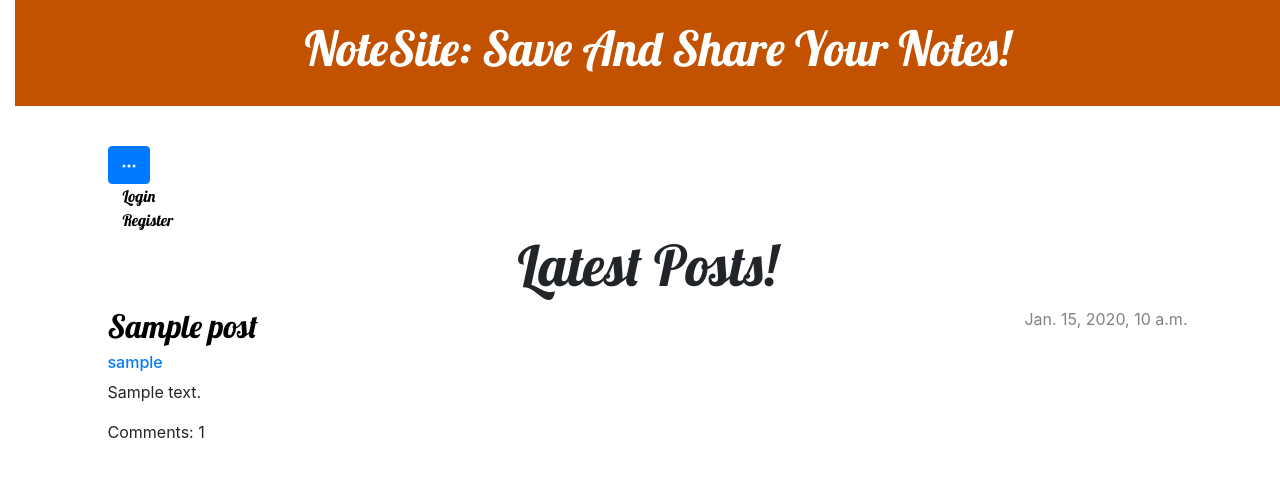
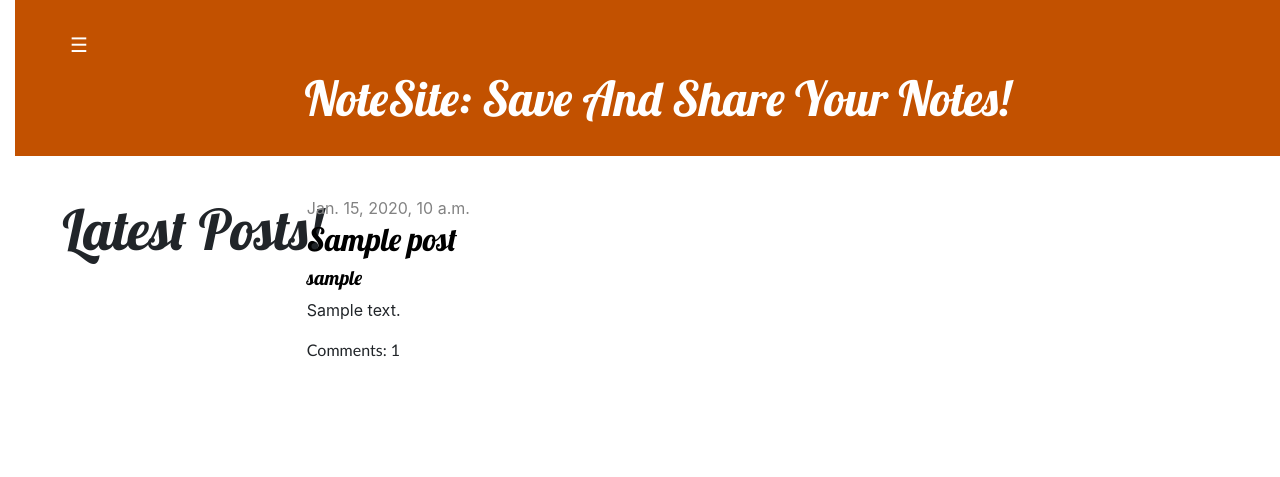
Before and after one commit to Ciryandil/notesite, a Django app: page / in a window 1280 px wide. Shown: the top 477 px of the page. Run offline with Django 3.2, Linux system fonts and the light colour scheme; tables that the repository leaves empty hold one stand-in row (values such as "Sample post").

Commit message:
styled user profile and frontpage

```diff
--- a/blog/models.py
+++ b/blog/models.py
@@ -11,7 +11,7 @@ from django.contrib.auth.models import User
 
 
 class Post(models.Model):
-    author = models.ForeignKey(settings.AUTH_USER_MODEL, on_delete = models.CASCADE)
+    author = models.ForeignKey(settings.AUTH_USER_MODEL, on_delete = models.CASCADE, related_name='myposts')
     title = models.CharField(max_length = 200)
     text = models.TextField()
     created_date = models.DateTimeField(default = timezone.now)
--- a/blog/static/css/blog.css
+++ b/blog/static/css/blog.css
@@ -1,7 +1,29 @@
+a {
+    font-family: 'Lobster';
+    color: #000000;
+
+}
+a:hover {
+    color:#000000;
+}
+
+.author
+{
+    font-size: 15pt;
+}
+
+.comments
+{
+    font-family: 'Trebuchet MS';
+
+}
+
 h1 a, h2 a {
     color: #C25100;
-    font-family: 'Lobster'
+    font-family: 'Lobster';
 }
+
+
 
 body {
     padding-left: 15px;
@@ -80,9 +102,75 @@ h4 {
     background-color: #C25100;
 }
 
-.sidebar-nav,
-.sidebar-nav:hover,
-.sidebar-nav:visited {
-    color: #000000;
-    font-family: 'Lobster'
+.sidebar {
+  height: 100%; /* 100% Full-height */
+  width: 0; /* 0 width - change this with JavaScript */
+  position: fixed; /* Stay in place */
+  z-index: 1; /* Stay on top */
+  top: 0;
+  left: 0;
+  background-color: #111; /* Black*/
+  overflow-x: hidden; /* Disable horizontal scroll */
+  padding-top: 60px; /* Place content 60px from the top */
+  transition: 0.5s; /* 0.5 second transition effect to slide in the sidebar */
 }
+
+/* The sidebar links */
+.sidebar a {
+  padding: 8px 8px 8px 32px;
+  text-decoration: none;
+  font-size: 25px;
+  font-family: 'Lobster';
+  color: #818181;
+  display: block;
+  transition: 0.3s;
+}
+
+/* When you mouse over the navigation links, change their color */
+.sidebar a:hover {
+  color: #f1f1f1;
+}
+
+/* Position and style the close button (top right corner) */
+.sidebar .closebtn {
+  position: absolute;
+  top: 0;
+  right: 25px;
+  font-size: 36px;
+  margin-left: 50px;
+}
+
+/* The button used to open the sidebar */
+.openbtn {
+  font-size: 20px;
+  cursor: pointer;
+  background-color: #C25100;
+  color: white;
+  padding: 10px 15px;
+  border: none;
+}
+
+.openbtn:hover {
+  background-color: #C25100;
+}
+
+/* Style page content - use this if you want to push the page content to the right when you open the side navigation */
+#main {
+  transition: margin-left .5s; /* If you want a transition effect */
+  padding: 20px;
+}
+
+/* On smaller screens, where height is less than 450px, change the style of the sidenav (less padding and a smaller font size) */
+@media screen and (max-height: 450px) {
+  .sidebar {padding-top: 15px;}
+  .sidebar a {font-size: 18px;}
+}
+
+#usersidebar
+{
+    border-right-style:solid;
+    border-right-width:medium;
+    border-right-color: grey;
+
+
+}
--- /dev/null
+++ b/blog/static/js/blog.js
@@ -0,0 +1,11 @@
+/* Set the width of the sidebar to 250px and the left margin of the page content to 250px */
+function openNav() {
+  document.getElementById("mySidebar").style.width = "250px";
+  document.getElementById("main").style.marginLeft = "250px";
+}
+
+/* Set the width of the sidebar to 0 and the left margin of the page content to 0 */
+function closeNav() {
+  document.getElementById("mySidebar").style.width = "0";
+  document.getElementById("main").style.marginLeft = "0";
+}
--- a/blog/templates/blog/base.html
+++ b/blog/templates/blog/base.html
@@ -14,65 +14,38 @@
         integrity="sha384-Piv4xVNRyMGpqkS2by6br4gNJ7DXjqk09RmUpJ8jgGtD7zP9yug3goQfGII0yAns"
         crossorigin="anonymous"></script>
     <link rel="stylesheet" href="/static/css/blog.css??{% now " U" %}">
+    <script src="/static/js/blog.js??{% now " U" %}"></script>
     <title>Basic blog</title>
 </head>
 
 <body>
     <header class="page-header">
+        <button class="openbtn" onclick="openNav()">&#9776;</button>
         <div class="container">
 
 
             <h1 class="text-center"><a href="/">NoteSite: Save And Share Your Notes!</a></h1>
         </div>
     </header>
-    <main class="container">
-        <div class="col-md-auto">
-        <a class="btn btn-primary" data-toggle="collapse" href="#collapseExample" role="button" aria-expanded="false" aria-controls="collapseExample">
-            {% include './icons/three-dots.svg' %}
-          </a>
-            <div class="col" id="collapseExample">
+    <div id="mySidebar" class="sidebar">
+        <a href="javascript:void(0)" class="closebtn" onclick="closeNav()">&times;</a>
         {% if user.is_authenticated %}
-                <div class="row row-cols-1">
-                    <div class="col">
         <a class="sidebar-nav" href="{% url 'profile' username=user.get_username %}">Welcome back, {{user.get_username}}!</a>
-
-                    </div>
-                </div>
-                <div class="row row-cols-1">
-                    <div class="col">
         <a href="{% url 'post_new' %}" class="sidebar-nav">Make a new post
             {% include './icons/file-earmark-plus.svg' %}
         </a>
-                    </div>
-                </div>
-                <div class="row row-cols-1">
-                    <div class="col">
         <a href="{% url 'logout'%}?next={{request.path}}" class="sidebar-nav">Logout</a>
-                    </div>
-                </div>
-
-
-
         {% else %}
-                <div class="row row-cols-1">
-                    <div class="col">
         <a href="{% url 'login'%}?next={{request.path}}" class="sidebar-nav">Login</a>
-                    </div>
-                </div>
-                <div class="row row-cols-1">
-                    <div class="col">
         <a href="{% url 'register' %}" class="sidebar-nav">Register</a>
-                    </div>
-                </div>
-
         {% endif %}
     </div>
-        </div>
-            <div class="col">
+    <main class="container">
+
+        <div class="row">
                 {% block content %}
                 {% endblock %}
             </div>
-
     </main>
 </body>
 
--- a/blog/templates/blog/post_list.html
+++ b/blog/templates/blog/post_list.html
@@ -14,9 +14,9 @@
         {{ post.created_date }}
     </time>
     <h2><a href="{% url 'post_detail' slug=post.slug %}">{{ post.title }}</a></h2>
-    <h6><a href = {% url 'profile' username=post.author %}>{{post.author}}</a></h6>
+    <h6><a href = {% url 'profile' username=post.author %} class="author">{{post.author}}</a></h6>
     <p>{{ post.text|linebreaksbr }}</p>
-    <p>Comments: {{post.comments.count}}</p>
+    <p class="comments">Comments: {{post.comments.count}}</p>
 </article>
 {% endfor %}
 {% endblock %}
--- a/blog/views.py
+++ b/blog/views.py
@@ -58,7 +58,7 @@ def profile(request, username = None):
     if User.objects.get(username=username):
         user = User.objects.get(username = username)
         posts = Post.objects.filter(author = user).order_by('-created_date')
-        return render(request, 'registration/dashboard.html',{'posts': posts})
+        return render(request, 'registration/dashboard.html',{'posts': posts,'user':user})
 
     else:
         return render("User not found")
```
Also changed, not shown: blog/templates/registration/dashboard.html (+10 -1 lines), blog/migrations/0002_alter_post_author.py (added). Lines whose indentation alone changed are shown as unchanged.
